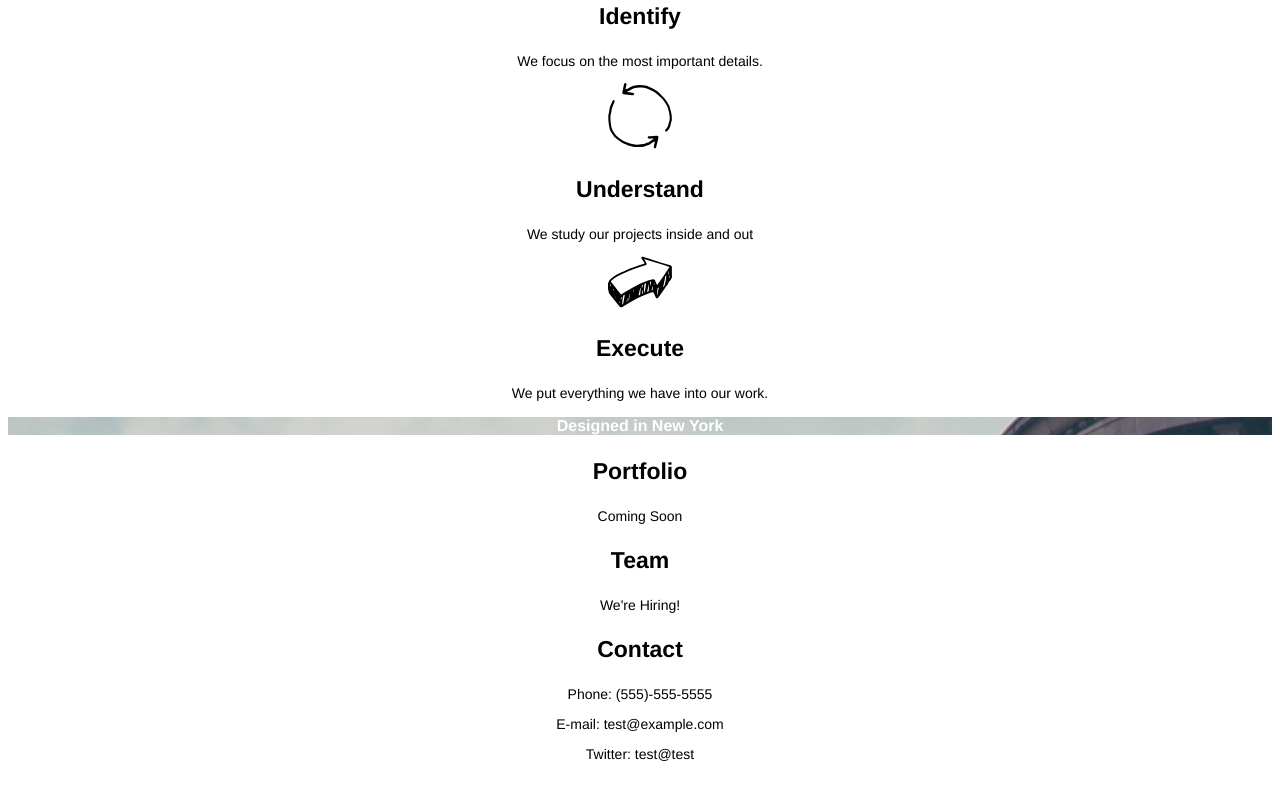
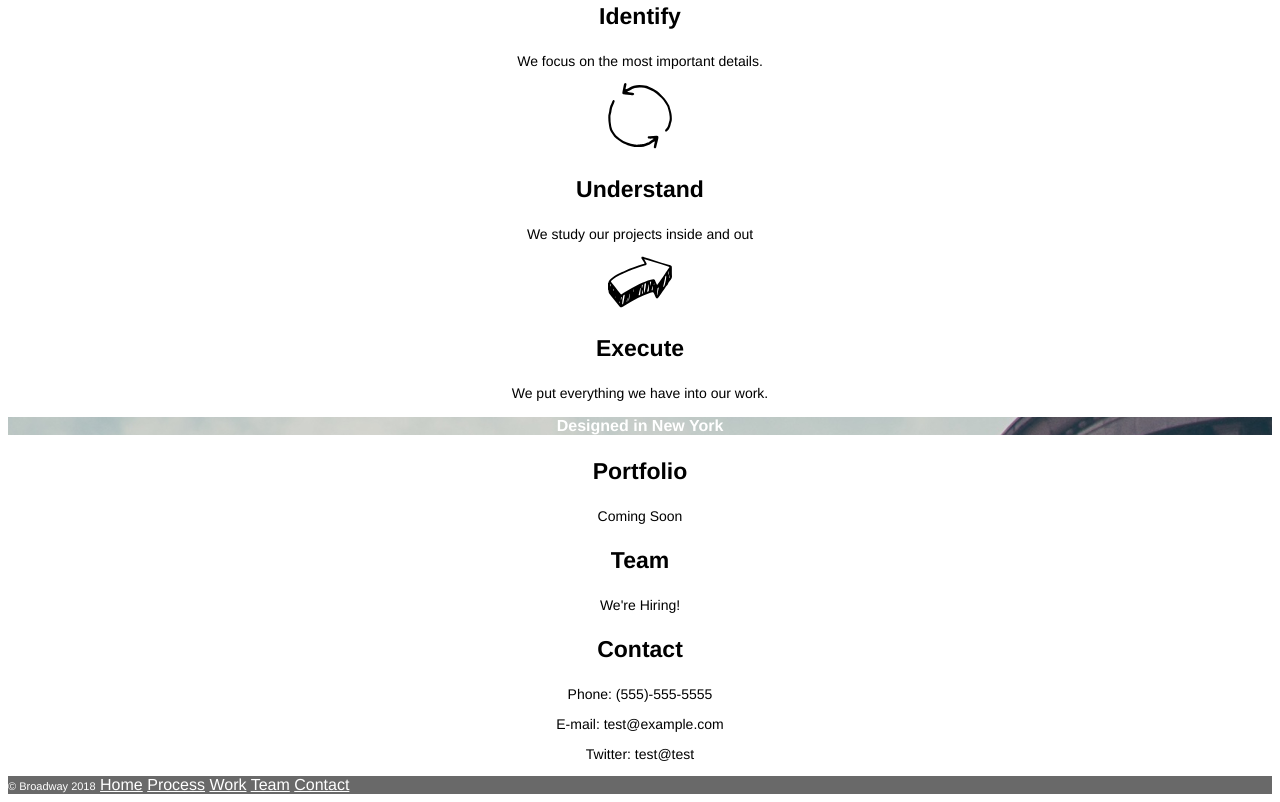
Before and after one commit to Fuzzyonescii/broadway_design, a plain HTML site: page index.html in a window 1280 px wide. Shown: the part 492-1294 px from the top of the page. Before the commit the page ends 1268 px from the top, so only its background shows below. Drawn offline with Linux system fonts and the light colour scheme.

Commit message:
Added footer Finishes v1

```diff
--- a/index.html
+++ b/index.html
@@ -43,5 +43,14 @@
       <p>Twitter: test@test</p>
     </div>
 
+    <nav class="footer">
+      <span>© Broadway 2018</span>
+      <a href="#">Home</a>
+      <a href="#">Process</a>
+      <a href="#">Work</a>
+      <a href="#">Team</a>
+      <a href="#">Contact</a>
+    </nav>
+
   </body>
 </html>
--- a/resources/css/style.css
+++ b/resources/css/style.css
@@ -53,3 +53,19 @@ p.solo  {
 .info p {
   font-size: 14px;
 }
+
+/* The model site has the nav links at 11px, but the deisng mock shows the same links at a larger size than 11px */
+
+.footer {
+  text-align: left;
+  background-color: dimgray;
+  color: white;
+}
+
+.footer span {
+font-size: 11px;
+}
+
+.footer a {
+  color: white;
+}
```
